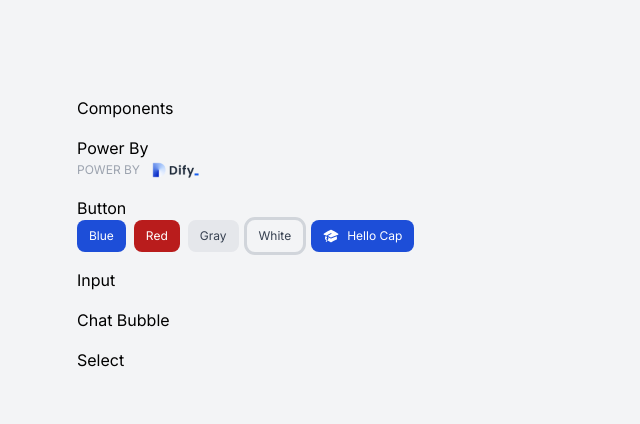
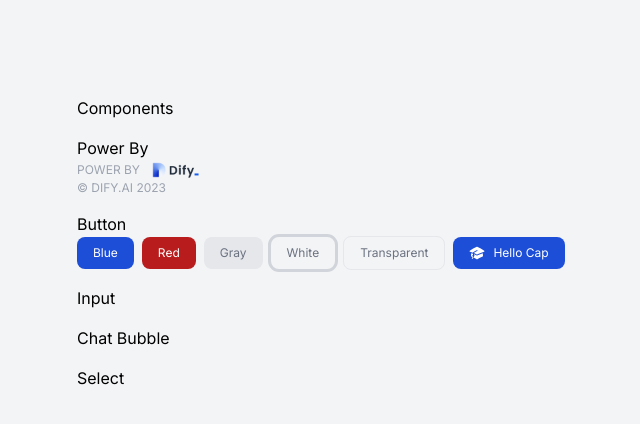
Before and after one commit to langgenius/dify-conversation, a Next.js app: page /components in a window 1280 px wide. Shown: the top 424 px of the page, without its empty margins (19-659 px from the left). Built offline with nearby package versions, Linux system fonts and the light colour scheme.

Commit message:
feat: add some widgets

```diff
--- a/app/components/page.tsx
+++ b/app/components/page.tsx
@@ -1,5 +1,5 @@
 import styles from './style.module.css'
-import PowerBy from '@/components/power-by'
+import PowerBy, { PowerByFooter } from '@/components/power-by'
 import Button from '@/components/button'
 import AcademicCap from '@heroicons/react/24/solid/AcademicCapIcon'
 const Home = () => {
@@ -8,14 +8,16 @@ const Home = () => {
     <div>
       <h2>Power By</h2>
       <PowerBy />
+      <PowerByFooter appName='Dify.AI' />
     </div>
 
     <div>
       <h2>Button</h2>
-      <Button text="Blue" type='blue' className='mr-2'/>
-      <Button text="Red" type='red' className='mr-2'/>
-      <Button text="Gray" type='gray' className='mr-2'/>
-      <Button text="White" type='white' className='mr-2'/>
+      <Button text="Blue" type='blue' className='mr-2' />
+      <Button text="Red" type='red' className='mr-2' />
+      <Button text="Gray" type='gray' className='mr-2' />
+      <Button text="White" type='white' className='mr-2' />
+      <Button text="Transparent" type='transparent' className='mr-2' />
       <Button text="Blue" type='blue' className='mr-2'>
         <AcademicCap className="h-4 w-4 text-white mr-2" />
         Hello Cap
--- a/components/button/index.tsx
+++ b/components/button/index.tsx
@@ -3,18 +3,18 @@ import cn from 'classnames'
 import styles from './style.module.css'
 interface ButtonProps {
   text: string
-  type: 'blue' | 'gray' | 'red' | 'white'
+  type: 'blue' | 'gray' | 'red' | 'white' | 'transparent'
   className?: string
   onClick?: () => void
   children?: ReactNode
 }
 
 const Button: FC<ButtonProps> = ({
-    text,
-    children,
-    className,
-    type= 'blue',
-    onClick
+  text,
+  children,
+  className,
+  type = 'blue',
+  onClick
 }: ButtonProps) => {
   return <button
     onClick={onClick}
@@ -25,6 +25,7 @@ const Button: FC<ButtonProps> = ({
       type === 'gray' && styles.gray,
       type === 'red' && styles.red,
       type === 'white' && styles.white,
+      type === 'transparent' && styles.transparent
     )}
   >
     {children || text}
--- a/components/button/style.module.css
+++ b/components/button/style.module.css
@@ -1,15 +1,23 @@
 .button {
-  @apply inline-flex text-xs py-2 px-3 rounded-lg align-middle;
+  @apply inline-flex text-xs py-2 px-4 rounded-lg align-middle;
 }
+
 .button.blue {
   @apply text-white bg-blue-700 hover:bg-blue-800;
 }
+
 .button.gray {
-  @apply text-gray-700 bg-gray-200  hover:bg-gray-300;
+  @apply text-gray-500 bg-gray-200 hover:bg-gray-300;
 }
+
 .button.red {
   @apply text-white bg-red-700 hover:bg-red-800;
 }
+
 .button.white {
-  @apply text-gray-700 bg-transparent outline outline-gray-300 hover:bg-gray-300;
+  @apply text-gray-500 bg-transparent outline outline-gray-300 hover:bg-gray-300;
 }
+
+.button.transparent {
+  @apply border-solid border border-gray-200 text-gray-500 hover:bg-white hover:shadow-sm hover:border-gray-300;
+}
--- a/components/power-by/index.tsx
+++ b/components/power-by/index.tsx
@@ -1,4 +1,6 @@
+import { FC } from 'react'
 import Image from 'next/image'
+import dayjs from 'dayjs'
 
 const PowerBy = () => {
   return <a className='flex items-center pr-3 space-x-3' href="https://dify.ai/" target="_blank">
@@ -12,5 +14,15 @@ const PowerBy = () => {
     />
   </a>
 }
+interface PowerByFooterProps {
+  appName: string
+}
+export const PowerByFooter: FC<PowerByFooterProps> = ({
+  appName,
+}) => {
+  return <div className='flex items-center space-x-3'>
+    <span className='uppercase text-xs text-gray-400'>© {appName} {dayjs().year()}</span>
+  </div>
+}
 
 export default PowerBy
--- a/package.json
+++ b/package.json
@@ -15,6 +15,7 @@
     "@types/react-dom": "18.2.4",
     "autoprefixer": "10.4.14",
     "classnames": "^2.3.2",
+    "dayjs": "^1.11.8",
     "dify-client": "^2.0.0",
     "eslint": "8.42.0",
     "eslint-config-next": "13.4.4",
--- a/tsconfig.json
+++ b/tsconfig.json
@@ -8,6 +8,7 @@
     "forceConsistentCasingInFileNames": true,
     "noEmit": true,
     "esModuleInterop": true,
+    "allowSyntheticDefaultImports": true,
     "module": "esnext",
     "moduleResolution": "node",
     "resolveJsonModule": true,
```
Also changed, not shown: 1 other file (tests, documents, lock files or other folders).
